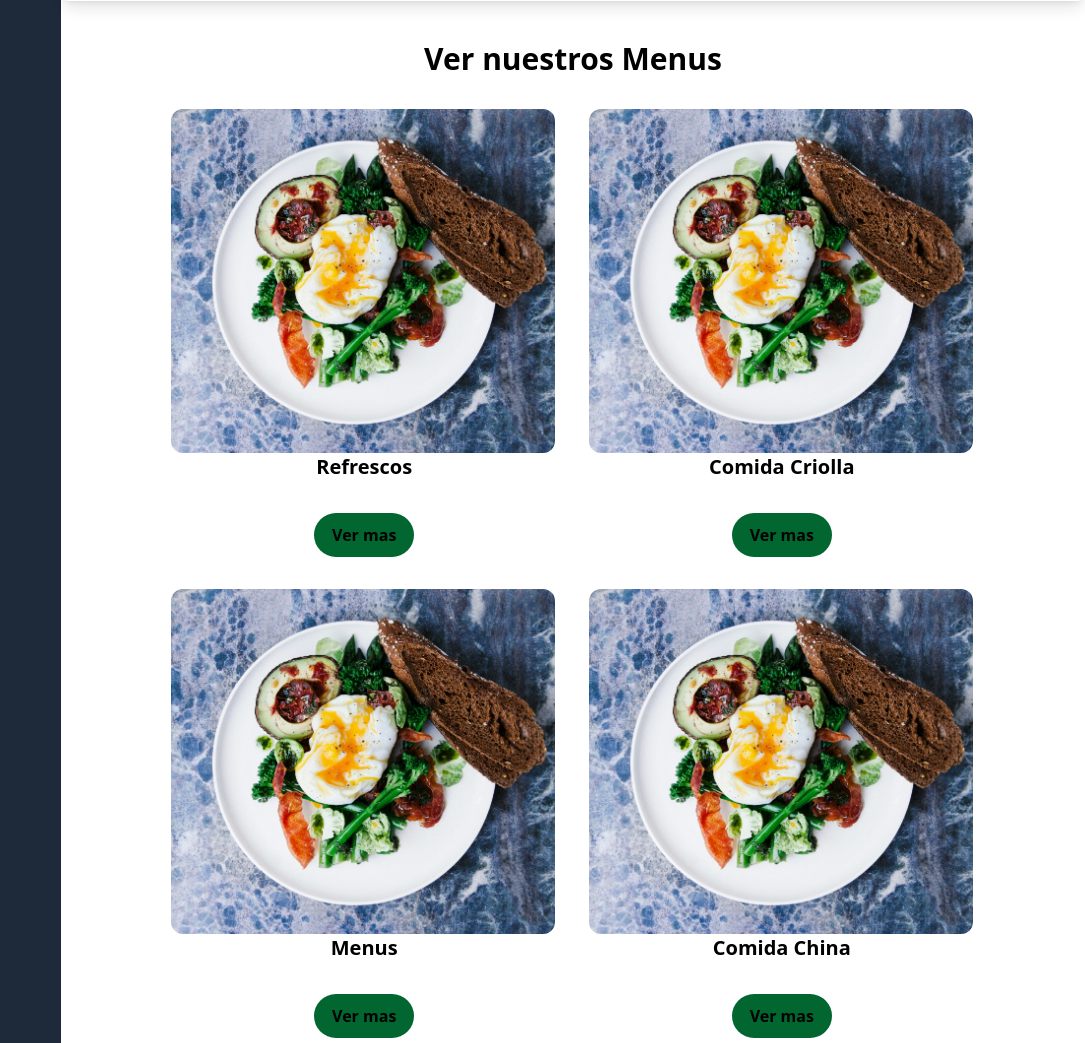
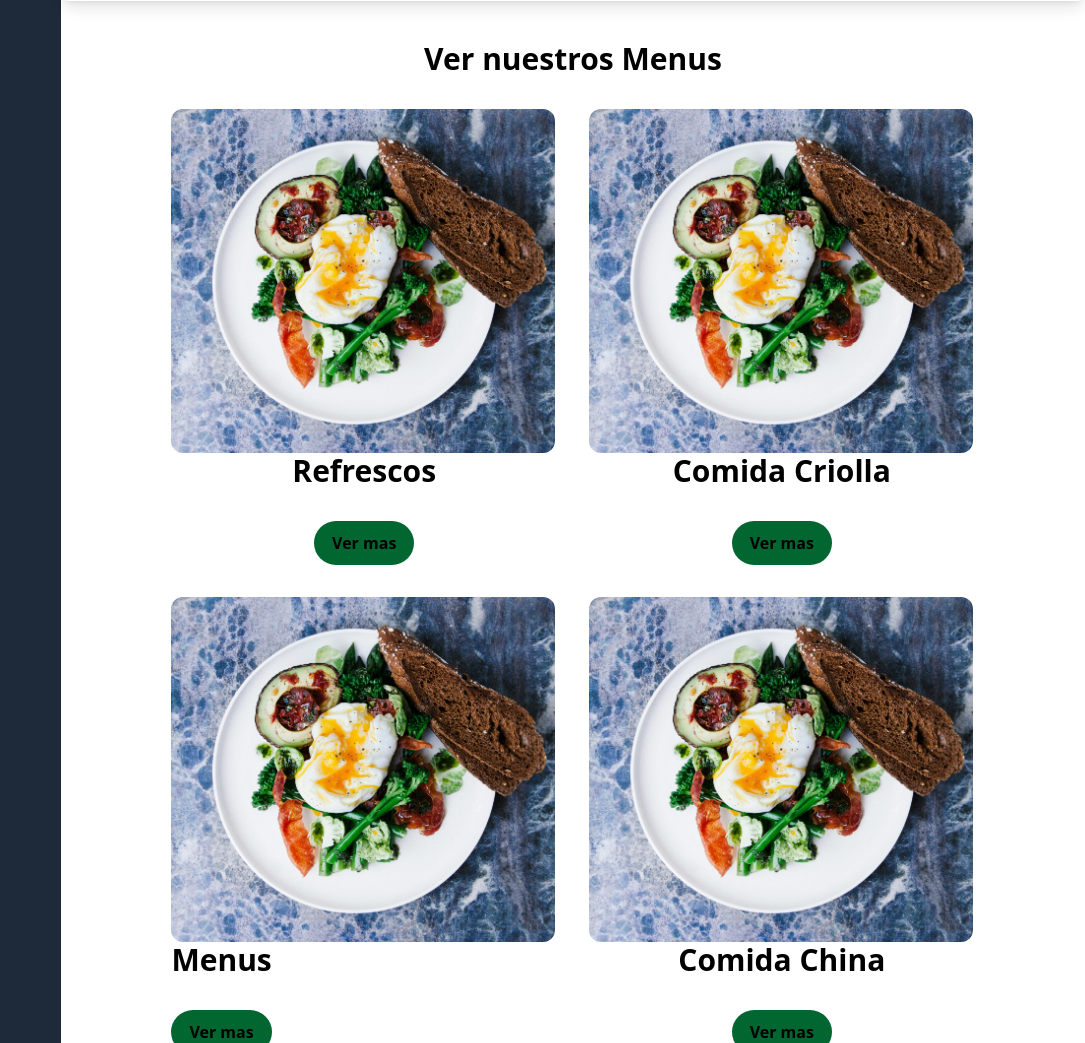
Before and after one commit to ChrisCampaDev/djangoMenu, a Django app: page / in a window 1280 px wide. Shown: the part 2228-3271 px from the top of the page, without its empty margins (195-1280 px from the left). Run offline with Django 5.2, Linux system fonts and the light colour scheme; a user stored in the database is signed in.

Commit message:
v final(creo)

```diff
--- a/Menu/index/templates/index.html
+++ b/Menu/index/templates/index.html
@@ -133,7 +133,7 @@
     <div class="grid grid-cols-2 grid-rows-2 w-[80%] gap-4 m-auto">
       <div class="m-2 text-center">
       <img class="w-sm rounded-xl" src="../../static/image/chris-ralston-09HGdZzkP-Q-unsplash.jpg" alt="">
-        <h3 class="font-bold text-xl">
+        <h3 class="font-bold text-3xl">
           Refrescos
         </h3>
         <button class="mt-8 pr-4 pl-4 pt-2 pb-2 font-bold border-2 border-transparent bg-green-800 hover:bg-bg-green-900 hover:text-white rounded-3xl fond-bold">
@@ -142,16 +142,16 @@
       </div>
       <div class="m-2 text-center">
         <img class="w-sm rounded-xl" src="../../static/image/chris-ralston-09HGdZzkP-Q-unsplash.jpg" alt="">
-          <h3 class="font-bold text-xl">
+          <h3 class="font-bold text-3xl">
             Comida Criolla
           </h3>
           <button class="mt-8 pr-4 pl-4 pt-2 pb-2 font-bold border-2 border-transparent bg-green-800 hover:bg-bg-green-900 hover:text-white rounded-3xl fond-bold ">
             Ver mas
           </button>
         </div>
-        <div class="m-2 text-center">
+        <div class="m-2 self-center">
           <img class="w-sm rounded-xl" src="../../static/image/chris-ralston-09HGdZzkP-Q-unsplash.jpg" alt="">
-            <h3 class="font-bold text-xl">
+            <h3 class="font-bold text-3xl">
               Menus
             </h3>
             <button class="mt-8 pr-4 pl-4 pt-2 pb-2 font-bold border-2 border-transparent bg-green-800 hover:bg-bg-green-900 hover:text-white rounded-3xl fond-bold ">
@@ -160,7 +160,7 @@
           </div>
           <div class="m-2 text-center">
             <img class="w-sm rounded-xl" src="../../static/image/chris-ralston-09HGdZzkP-Q-unsplash.jpg" alt="">
-              <h3 class="font-bold text-xl">
+              <h3 class="font-bold text-3xl">
                 Comida China
               </h3>
               <button class="mt-8 pr-4 pl-4 pt-2 pb-2 font-bold border-2 border-transparent bg-green-800 hover:bg-bg-green-900 hover:text-white rounded-3xl fond-bold ">
--- a/Menu/templates/base.html
+++ b/Menu/templates/base.html
@@ -1,5 +1,5 @@
 <!DOCTYPE html>
-<html lang="en">
+<html lang="en" class="scroll-smooth">
 <head>
   <meta charset="UTF-8">
   <meta name="viewport" content="width=device-width, initial-scale=1.0">
@@ -26,7 +26,7 @@
                       <a href="/" class="text-white hover:text-gray-300 transition duration-300">Inicio</a>
                       <a href="#menu" class="text-white hover:text-gray-300 transition duration-300">Menus</a>
                       <a href="#food" class="text-white hover:text-gray-300 transition duration-300">Platos</a>
-                      <a href="#footer" class="text-white hover:text-gray-300 transition duration-300">Contacto</a>
+                      <a href="#contacto" class="text-white hover:text-gray-300 transition duration-300">Contacto</a>
                       <a href="{% url 'menu_food' %}" class="text-white hover:text-gray-300 transition duration-300"  >Productos</a>
                       <p  class="text-white hover:text-gray-300 transition duration-300">Bienvenido:{{ user.username }}, quieres <a href="{% url 'logout' %}" class="text-red-500 hover:text-red-200 transition duration-300" >Cerrar sesion</a></p>
                   </div>
@@ -80,7 +80,7 @@
   </div>
 
   {% if user.is_authenticated  %}
-  <footer id="footer w-screen" style="
+  <footer class="mt-8" style="
   background-image: url('../static/image/header-bg.jpg');
   background-size: cover;
   background-position: center;">
@@ -88,14 +88,14 @@
         <button class="mt-8 px-4 py-2 font-bold border-2 border-transparent bg-green-800 hover:bg-bg-green-900 hover:text-white rounded-3xl fond-bold ">Opine sobre nosotros</button>
     </div>
     <div class="flex flex-col justify-center ml-8 ">
-      <h3 class="font-bold text-3xl w-[25%] text-white shadow-black">Mantengase al dia con nosotros</h3>
-      <div class="flex h-10 mb-4">
+      <h3 class="font-bold text-3xl w-[25%] text-white shadow-black mb-8">Mantengase al dia con nosotros</h3>
+      <div class="flex h-10 mb-8">
         <input class="px-4 py-2 w-[25%] mr-4 text-white border-2 rounded-xl" type="search" placeholder="buscar">
         <input class="px-4 py-2 w-[10%] font-bold border-2 border-transparent bg-green-800 hover:bg-bg-green-900 hover:text-white rounded-3xl fond-bold" type="button" value="buscar">
       </div>
     </div>
 
-    <div class="text-white grid grid-cols-3 gap-4 bg-gray-800 p-20">
+    <div class="text-white grid grid-cols-3 gap-4 bg-gray-800 p-20" id="contacto">
       <div class="flex justify-items-center flex-col text-center">
         <img class="w-10 self-center" src="../static/icons/mail_28dp_000000_FILL0_wght400_GRAD0_opsz24.svg" alt="icono">
         <p>Nuestro amable equipo esta aqui para ayudar</p>
```
Also changed, not shown: Menu/db.sqlite3.
